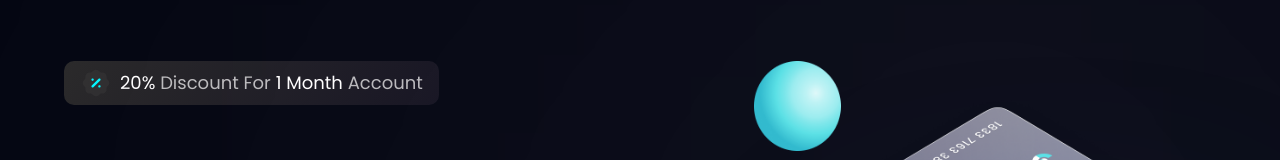
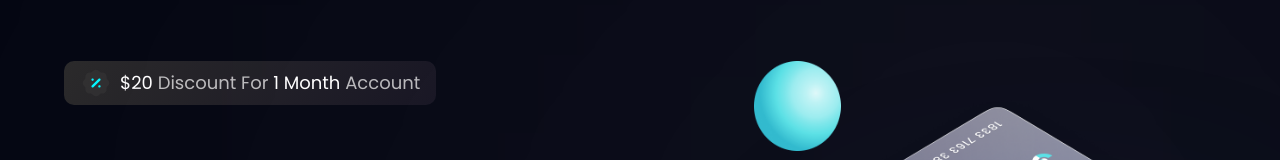
Before and after one commit to dickyd44/hoobank-landing-pages, a Next.js app: page / in a window 1280 px wide. Shown: the part 163-323 px from the top of the page. Built offline with nearby package versions, Linux system fonts and the light colour scheme.

Commit message:
add transition to hero section

```diff
--- a/src/components/organisms/HeroSection/index.tsx
+++ b/src/components/organisms/HeroSection/index.tsx
@@ -1,28 +1,69 @@
 "use client";
 
 import { GetStarted } from "@/components/atoms";
+import { discount, robot } from "@/assets";
+import { animate, motion, useInView } from "framer-motion";
+import { useEffect, useRef } from "react";
 import styles from "@/app/style";
-import { discount, robot } from "@/assets";
 import Image from "next/image";
 
 export default function HeroSection() {
+  const discountRef: any = useRef(null);
+  const isInView = useInView(discountRef);
+
+  useEffect(() => {
+    const controls = animate(0, 20, {
+      duration: 1.2,
+      onUpdate(value) {
+        discountRef.current.textContent = `$${value.toFixed()}`;
+      },
+    });
+    return () => controls.stop();
+  }, [isInView]);
+
+  const heroContent = {
+    visible: { x: 0, opacity: 1, transition: { duration: 0.5 } },
+    hidden: { x: -100, opacity: 0 },
+  };
+
+  const labelContent = {
+    visible: {
+      scale: 1,
+      x: 0,
+      y: 0,
+      transition: { duration: 0.5 },
+    },
+    hidden: { x: -100 },
+  };
+
+  const imageContent = {
+    visible: {
+      opacity: 1,
+      x: 0,
+      transition: { duration: 0.5, staggerChildren: 0.1, delayChildren: 0.1 },
+    },
+    hidden: { opacity: 0, x: 200 },
+  };
+
   return (
-    <section
+    <motion.section
+      variants={heroContent}
+      animate="visible"
+      initial="hidden"
       id="home"
       className={`flex md:flex-row flex-col ${styles.paddingY}`}
     >
-      <div
+      <motion.div
+        variants={labelContent}
         className={`flex-1 ${styles.flexStart} flex-col xl:px-0 sm:px-16 px-6`}
       >
         <div className="flex flex-row items-center py-[6px] px-4 bg-discount-gradient rounded-[10px] mb-10">
-          <Image
-            src={discount}
-            alt="discount"
-            className="w-[32px] h-[32px] hero-gsap"
-          />
+          <Image src={discount} alt="discount" className="w-[32px] h-[32px]" />
           <p className={`${styles.paragraph} ml-2`}>
-            <span className="text-white">20%</span> Discount For{" "}
-            <span className="text-white">1 Month</span> Account
+            <span ref={discountRef} className="text-white">
+              0%
+            </span>{" "}
+            Discount For <span className="text-white">1 Month</span> Account
           </p>
         </div>
 
@@ -44,9 +85,12 @@ export default function HeroSection() {
           most likely to fit your needs. We examine annual percentage rates,
           annual fees.
         </p>
-      </div>
+      </motion.div>
 
-      <div
+      <motion.div
+        initial="hidden"
+        whileInView="visible"
+        variants={imageContent}
         className={`flex-1 flex ${styles.flexCenter} md:my-0 my-10 relative`}
       >
         <Image
@@ -60,11 +104,11 @@ export default function HeroSection() {
         <div className="absolute z-[1] w-[80%] h-[80%] rounded-full white__gradient bottom-40" />
         <div className="absolute z-[0] w-[50%] h-[50%] right-20 bottom-20 blue__gradient" />
         {/* gradient end */}
-      </div>
+      </motion.div>
 
       <div className={`ss:hidden ${styles.flexCenter}`}>
         <GetStarted />
       </div>
-    </section>
+    </motion.section>
   );
 }
```
